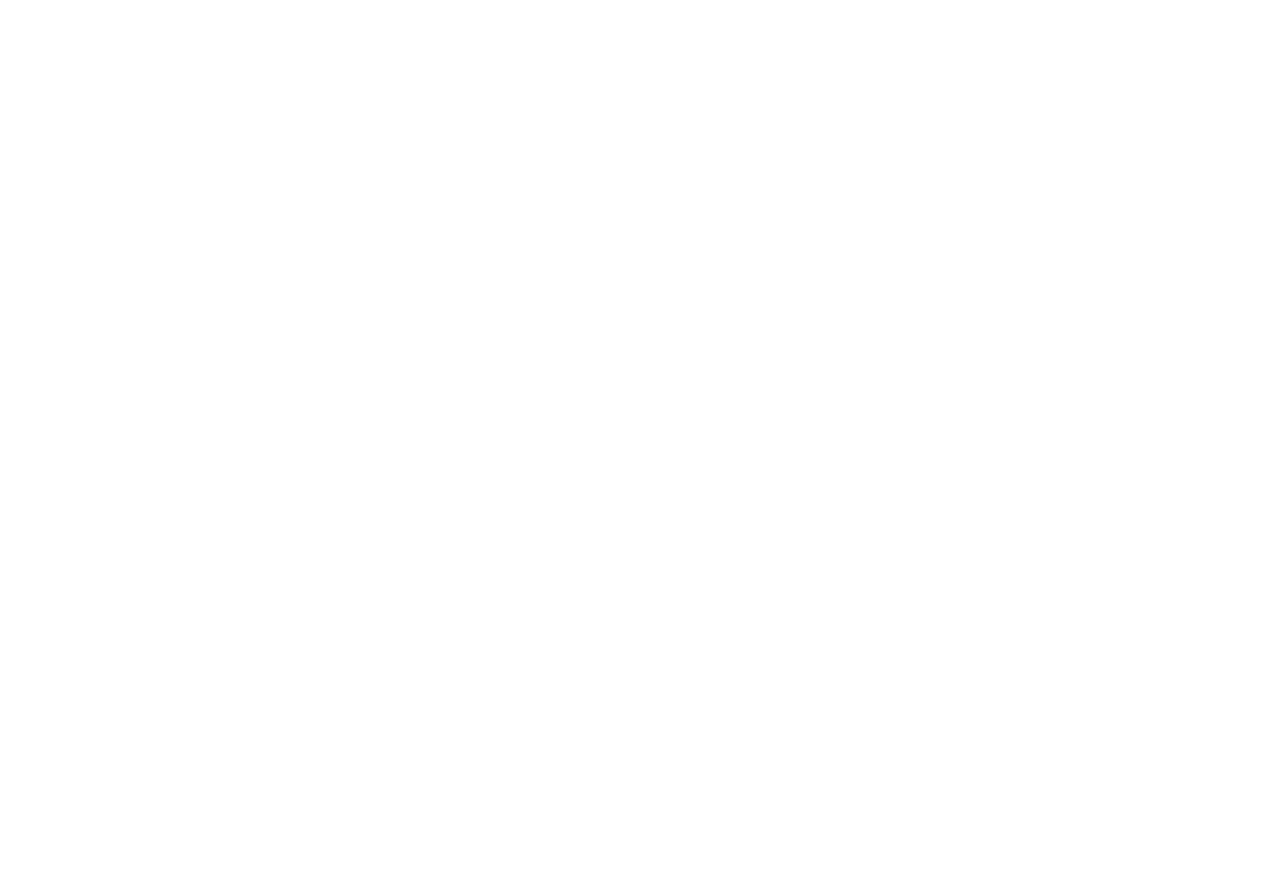
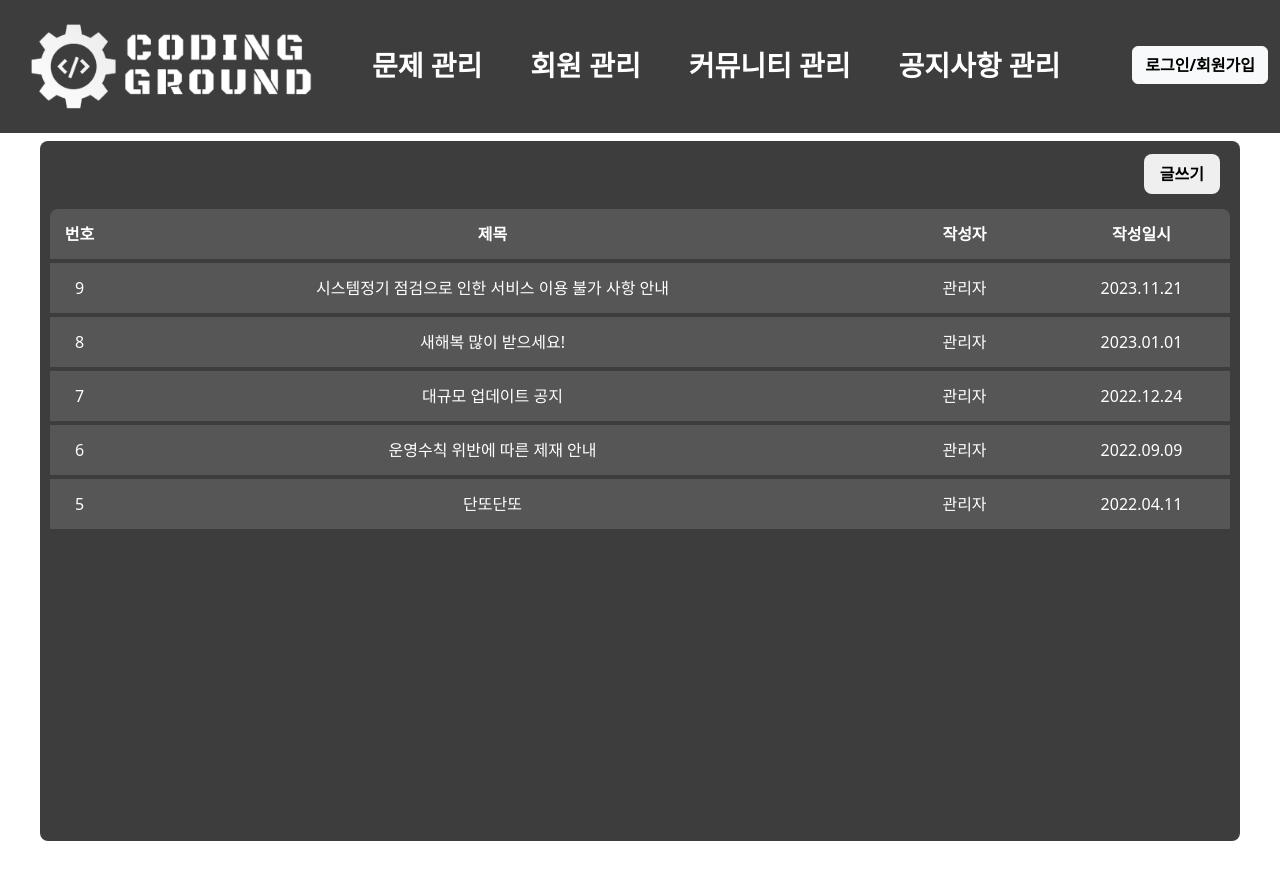
Before and after one commit to It-works-Why/CodingGround_Frontend, a JavaScript app: page /admin/notice/list in a window 1280 px wide. Before the commit this address had no page. Shown: the top 880 px of the page. Before the commit the page ends 800 px from the top, so only its background shows below. Built offline with nearby package versions, Linux system fonts and the light colour scheme; a small style sheet from the web is missing.

Commit message:
design : adminnoticelistview 추가

```diff
--- a/src/assets/css/view/noticelist.css
+++ b/src/assets/css/view/noticelist.css
@@ -28,3 +28,8 @@
 .date {
     width: 15%;
 }
+
+.white-btn {
+    margin: 5px 20px 15px 0;
+    float: right;
+}
--- a/src/router/index.js
+++ b/src/router/index.js
@@ -22,6 +22,7 @@
 import ShowGameRecordView from "@/view/ShowGameRecordView.vue";
 import BattleInGameView from "@/view/BattleInGameView.vue"
 import NoticePostListView from "@/view/notice/NoticePostListView.vue";
+import AdminNoticeListView from "@/view/admin/AdminNoticeListView.vue";
 
 const routes = [
   {
@@ -120,6 +121,10 @@
       {
         path: '/admin/question/register',
         component: AdminQuestionRegisterView
+      },
+      {
+        path: '/admin/notice/list',
+        component: AdminNoticeListView
       }
     ]
   }
--- /dev/null
+++ b/src/view/admin/AdminNoticeListView.vue
@@ -0,0 +1,68 @@
+<template>
+  <div class="rounded-3 mt-2 py-2 rank_background_box m-auto">
+    <WhiteButton class="white-btn" button-value="글쓰기"></WhiteButton>
+    <table class="rounded-top-3 text-white fw-bold list_box m-auto">
+      <tr>
+        <td class="num">번호</td>
+        <td class="title">제목</td>
+        <td class="nickname">작성자</td>
+        <td class="date">작성일시</td>
+      </tr>
+    </table>
+    <table :key="i" :value="notice" v-for="(notice, i) in noticeList" class="mt-1 text-white list_box m-auto">
+      <tr>
+        <td class="num">{{notice.num}}</td>
+        <td class="title">{{notice.title}}</td>
+        <td class="nickname">{{notice.nickname}}</td>
+        <td class="date">{{notice.date}}</td>
+      </tr>
+    </table>
+  </div>
+</template>
+
+<script>
+import WhiteButton from "@/components/WhiteButton.vue";
+
+export default {
+  components: {WhiteButton},
+  data() {
+    return {
+      noticeList: [
+        {
+          num: '9',
+          title: '시스템정기 점검으로 인한 서비스 이용 불가 사항 안내',
+          nickname: '관리자',
+          date : '2023.11.21',
+        },
+        {
+          num: '8',
+          title: '새해복 많이 받으세요!',
+          nickname: '관리자',
+          date : '2023.01.01',
+        },
+        {
+          num: '7',
+          title: '대규모 업데이트 공지',
+          nickname: '관리자',
+          date : '2022.12.24',
+        },
+        {
+          num: '6',
+          title: '운영수칙 위반에 따른 제재 안내',
+          nickname: '관리자',
+          date : '2022.09.09',
+        },
+        {
+          num: '5',
+          title: '단또단또',
+          nickname: '관리자',
+          date : '2022.04.11',
+        },
+      ],
+
+    }
+  }
+}
+</script>
+
+<style src="@/assets/css/view/noticelist.css" scoped/>
```
